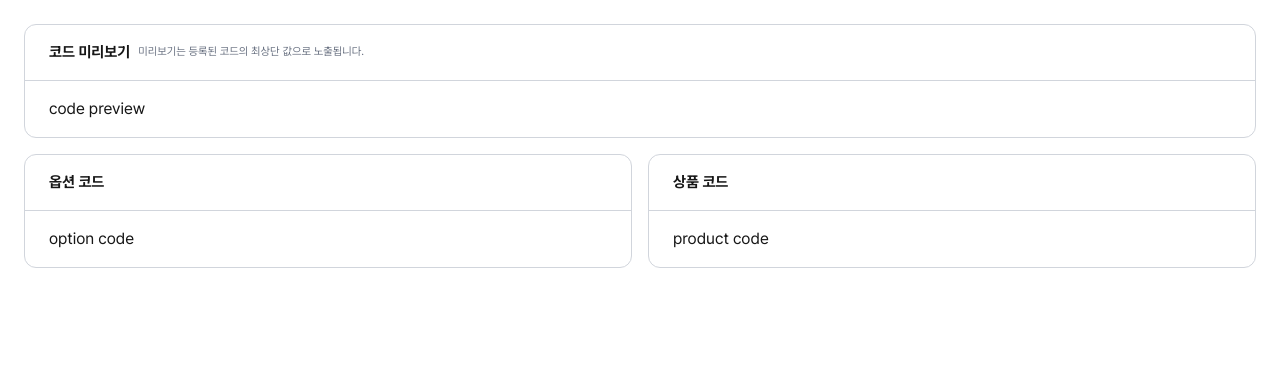
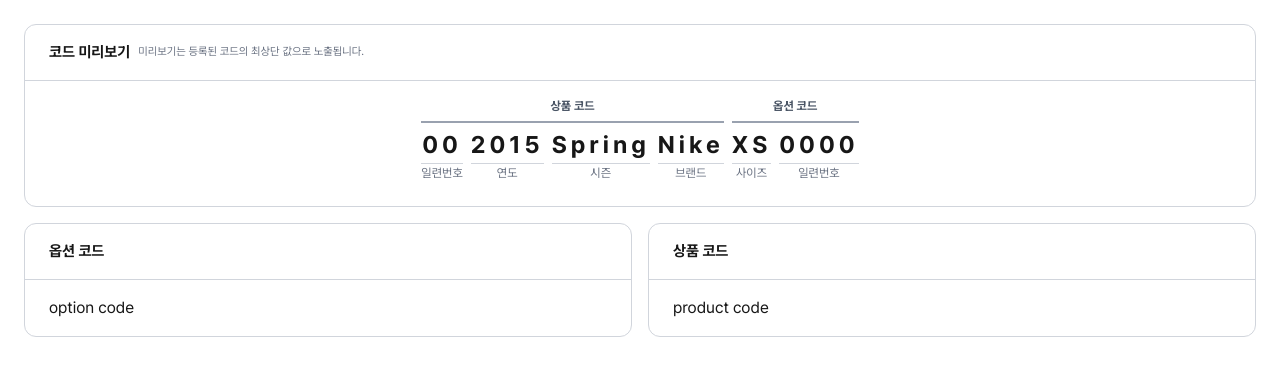
Before and after one commit to kmeijjing/product-code-management, a Next.js app: page / in a window 1280 px wide. Shown: the top 376 px of the page. Built offline with nearby package versions, Linux system fonts and the light colour scheme.

Commit message:
✨ 코드 미리보기 기능: 샘플 코드 표시 및 코드 필드 레이블 추가

```diff
--- a/src/components/CodePreviewCard.tsx
+++ b/src/components/CodePreviewCard.tsx
@@ -1,13 +1,53 @@
 import SectionHeaderCard from '@/components/SectionHeaderCard';
+import { CODE_FIELD_LABELS } from '@/constants/codePatterns';
+import { useSampleCodeStore } from '@/stores/useSampleCodeStore';
+import { useShallow } from 'zustand/shallow';
 
 const CodePreview = () => {
+	const { sampleCode } = useSampleCodeStore(
+		useShallow((state) => ({
+			sampleCode: state.sampleCode,
+		}))
+	);
+
 	return (
 		<SectionHeaderCard
 			title='코드 미리보기'
 			subTitle='미리보기는 등록된 코드의 최상단 값으로 노출됩니다.'
 		>
 			<SectionHeaderCard.Body>
-				<div className='px-[24px] py-[16px]'>code preview</div>
+				<div className='flex items-center justify-center px-[24px] py-[16px]'>
+					<div className='flex w-fit flex-nowrap items-center gap-x-[8px]'>
+						{Object.entries(sampleCode).map(([key, codes]) => (
+							<div
+								key={key}
+								className='flex	w-full flex-col items-center'
+							>
+								<h3 className='mb-[6px] text-[12px] font-bold	text-gray-600'>
+									{key === 'product' ? '상품 코드' : '옵션 코드'}
+								</h3>
+
+								<div className='h-[2px] w-full bg-gray-400'></div>
+
+								<div className='flex	flex-nowrap gap-[8px]'>
+									{codes.map((code) => (
+										<div
+											key={code.field}
+											className='mb-[4px] flex flex-col gap-x-[8px] py-[4px]'
+										>
+											<b className='gap-x-[4px] border-b border-gray-300 text-center text-[24px] tracking-[4px]'>
+												{code.sampleCode}
+											</b>
+											<span className='inline-block text-center text-[12px] text-nowrap text-gray-500'>
+												{CODE_FIELD_LABELS[code.field]}
+											</span>
+										</div>
+									))}
+								</div>
+							</div>
+						))}
+					</div>
+				</div>
 			</SectionHeaderCard.Body>
 		</SectionHeaderCard>
 	);
--- a/src/constants/codePatterns.ts
+++ b/src/constants/codePatterns.ts
@@ -1,4 +1,14 @@
 import { CodePattern } from '@/types/codePattern';
+
+export const CODE_FIELD_LABELS: Record<CodePattern['field'], string> = {
+	year: '연도',
+	season: '시즌',
+	brand: '브랜드',
+	category: '카테고리',
+	size: '사이즈',
+	color: '색상',
+	sequence: '일련번호',
+};
 
 export const CODE_PATTERNS: CodePattern[] = [
 	{
@@ -38,7 +48,7 @@
 		fieldGroup: 'product',
 		id: 4,
 		length: 3,
-		sort: 5,
+		sort: -1,
 		updatedAt: '2023-10-01T10:00:00Z',
 	},
 	{
@@ -58,7 +68,7 @@
 		fieldGroup: 'option',
 		id: 6,
 		length: 2,
-		sort: 2,
+		sort: -1,
 		updatedAt: '2023-10-01T10:00:00Z',
 	},
 	{
@@ -71,4 +81,14 @@
 		sort: 1,
 		updatedAt: '2023-10-01T10:00:00Z',
 	},
+	{
+		createdAt: '2023-10-01T10:00:00Z',
+		idDefault: true,
+		field: 'sequence',
+		fieldGroup: 'option',
+		id: 8,
+		length: 4,
+		sort: 2,
+		updatedAt: '2023-10-01T10:00:00Z',
+	},
 ];
--- a/src/constants/codes.ts
+++ b/src/constants/codes.ts
@@ -1,6 +1,7 @@
 import { Code } from '@/types/code';
+import { CodeField } from '@/types/codePattern';
 
-export const PRODUCT_CATEGORY_MOCK_UP_DATA: Code[] = [
+export const CATEGORY_MOCK_UP_DATA: Code[] = [
 	{ id: 1, codeName: 'Tops', value: 'Tops' },
 	{ id: 2, codeName: 'Bottoms', value: 'Bottoms' },
 	{ id: 3, codeName: 'Dresses', value: 'Dresses' },
@@ -77,3 +78,12 @@
 	{ id: 49, codeName: 'Pink', value: 'Pink' },
 	{ id: 50, codeName: 'Beige', value: 'Beige' },
 ];
+
+export const CODE_DATA: Record<Exclude<CodeField, 'sequence'>, Code[]> = {
+	category: CATEGORY_MOCK_UP_DATA,
+	year: YEAR_MOCK_UP_DATA,
+	season: SEASON_MOCK_UP_DATA,
+	brand: BRAND_MOCK_UP_DATA,
+	size: SIZE_MOCK_UP_DATA,
+	color: COLOR_MOCK_UP_DATA,
+};
--- a/src/hooks/useCodeManagement.ts
+++ b/src/hooks/useCodeManagement.ts
@@ -1,19 +1,46 @@
 import { CODE_PATTERNS } from '@/constants/codePatterns';
+import {
+	CATEGORY_MOCK_UP_DATA,
+	YEAR_MOCK_UP_DATA,
+	SEASON_MOCK_UP_DATA,
+	BRAND_MOCK_UP_DATA,
+	SIZE_MOCK_UP_DATA,
+	COLOR_MOCK_UP_DATA,
+	CODE_DATA,
+} from '@/constants/codes';
+import { useOptionCodeStore } from '@/stores/useOptionCodeStore';
+import { useProductCodeStore } from '@/stores/useProductCodeStore';
 import { useSampleCodeStore } from '@/stores/useSampleCodeStore';
+import { Code } from '@/types/code';
 import { groupByKey, sortByKey } from '@/utils';
 
 export const useCodeManagement = () => {
 	const { updateCode } = useSampleCodeStore();
+	const { productCode } = useProductCodeStore();
+	const { optionCode } = useOptionCodeStore();
 
 	const fetchCodePatterns = () => {
-		const grouped = groupByKey(CODE_PATTERNS, 'fieldGroup');
+		const patterns = CODE_PATTERNS;
+
+		const activePatterns = patterns
+			.filter((pattern) => pattern.sort !== -1)
+			.map((pattern) => {
+				if (pattern.field === 'sequence') {
+					return { ...pattern, sampleCode: '0'.repeat(pattern.length) };
+				}
+
+				const sampleCode = CODE_DATA[pattern.field]?.[0]?.value || '';
+				return { ...pattern, sampleCode: sampleCode };
+			});
+
+		const grouped = groupByKey(activePatterns, 'fieldGroup');
 
 		const sorted = Object.entries(grouped).reduce(
 			(acc, [key, value]) => {
 				acc[key] = sortByKey(value, 'sort');
 				return acc;
 			},
-			{} as Record<string, typeof CODE_PATTERNS>
+			{} as Record<string, typeof activePatterns>
 		);
 
 		updateCode('sampleCode', {
@@ -22,7 +49,10 @@
 		});
 	};
 
+	const fetchCodeControlList = () => {};
+
 	return {
 		fetchCodePatterns,
+		fetchCodeControlList,
 	};
 };
--- a/src/types/codePattern.ts
+++ b/src/types/codePattern.ts
@@ -2,10 +2,11 @@
 	| 'year'
 	| 'season'
 	| 'brand'
+	| 'category'
 	| 'size'
 	| 'color'
-	| 'category'
 	| 'sequence';
+
 export type CodeGroup = 'product' | 'option';
 
 export interface CodePattern {
@@ -17,4 +18,5 @@
 	length: number;
 	sort: number;
 	updatedAt: string;
+	sampleCode?: string;
 }
```
